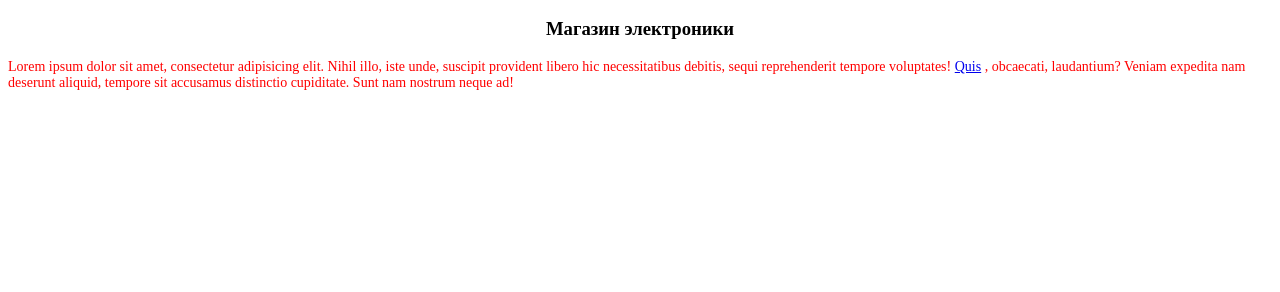
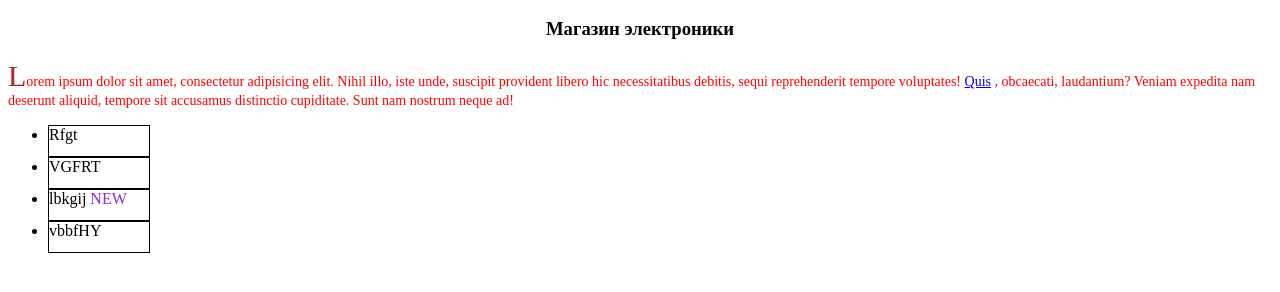
Before and after one commit to vaakavak/git-repo, a plain HTML site: page index.html in a window 1280 px wide. Shown: the part 200-492 px from the top of the page. Drawn offline with Linux system fonts and the light colour scheme.

Commit message:
add style in style.css

```diff
--- a/index.html
+++ b/index.html
@@ -15,7 +15,13 @@
     <h1>Главная</h1>
     <h1>Интернет магазин</h1>
     <h3>Магазин электроники</h3>
-    <p style="color: red">Lorem ipsum dolor sit amet, consectetur adipisicing elit. Nihil illo, iste unde, suscipit provident libero hic necessitatibus debitis, sequi reprehenderit tempore voluptates! <a href="#">Quis</a> , obcaecati, laudantium? Veniam expedita nam deserunt aliquid, tempore sit accusamus distinctio cupiditate. Sunt nam nostrum neque ad!</p>
+    <p class="text" style="color: red">Lorem ipsum dolor sit amet, consectetur adipisicing elit. Nihil illo, iste unde, suscipit provident libero hic necessitatibus debitis, sequi reprehenderit tempore voluptates! <a href="#">Quis</a> , obcaecati, laudantium? Veniam expedita nam deserunt aliquid, tempore sit accusamus distinctio cupiditate. Sunt nam nostrum neque ad!</p>
+    <ul class="Plist">
+        <li>Rfgt</li>
+        <li>VGFRT</li>
+        <li>lbkgij</li>
+        <li>vbbfHY</li>
+    </ul>
 </body>
 
 </html>
--- a/style.css
+++ b/style.css
@@ -88,3 +88,19 @@ li {
 .menu li a:active {
     color: green;
 }
+/*Добавление элементов после текста*/
+.Plist li:nth-child(3):after {
+    content: " new";
+    color: blueviolet;
+    text-transform: uppercase;
+}
+
+.menu li:hover:before {
+    content: " >>";
+    color: red;
+}
+/*обращение к первому элементу*/
+.text:first-letter {
+    font-size: 30px;
+    color: brown
+}
```
Also changed, not shown: lesson.txt.
